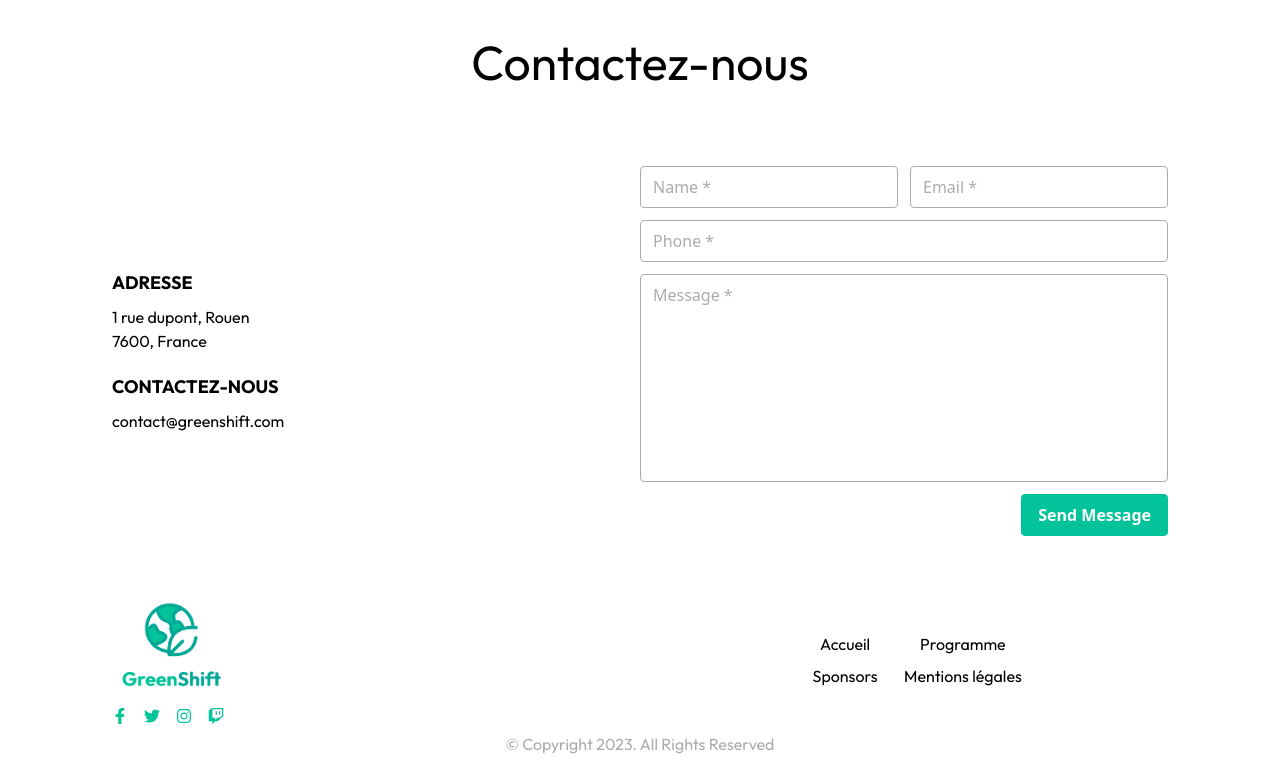
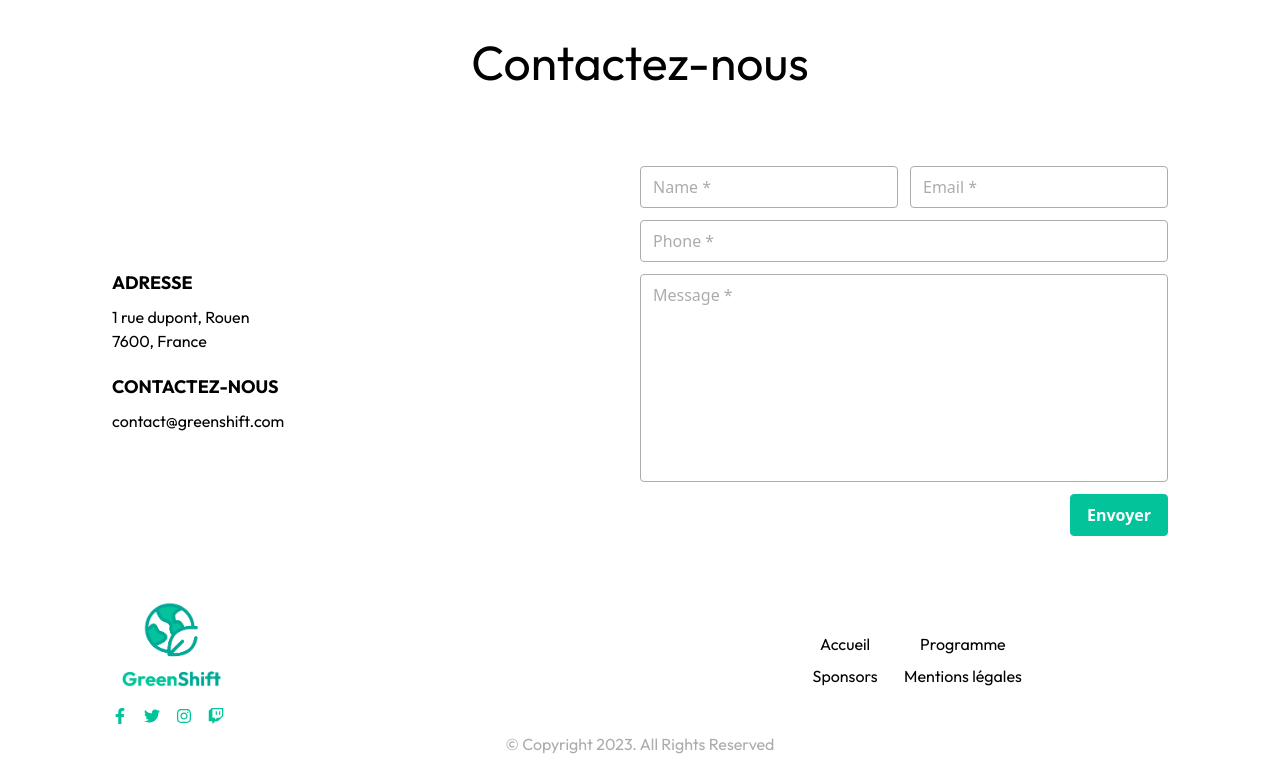
Before and after one commit to valentinpain/Greenshift, a Next.js app: page /greg in a window 1280 px wide. Shown: the part 803-1567 px from the top of the page. Built offline with nearby package versions, Linux system fonts and the light colour scheme.

Commit message:
Update Contact.js

```diff
--- a/components/Contact.js
+++ b/components/Contact.js
@@ -71,7 +71,7 @@ export default function Contact({address,contacts,title}){
                         onChange={e => setContactFields({...contactFields, message: e.target.value})}
                     ></textarea>
                     <div className={"flex justify-center md:justify-end md:col-span-2"}>
-                        <button className={"btn_primary"}>Send Message</button>
+                        <button className={"btn_primary"}>Envoyer</button>
                     </div>
                 </form>
             </aside>
```
